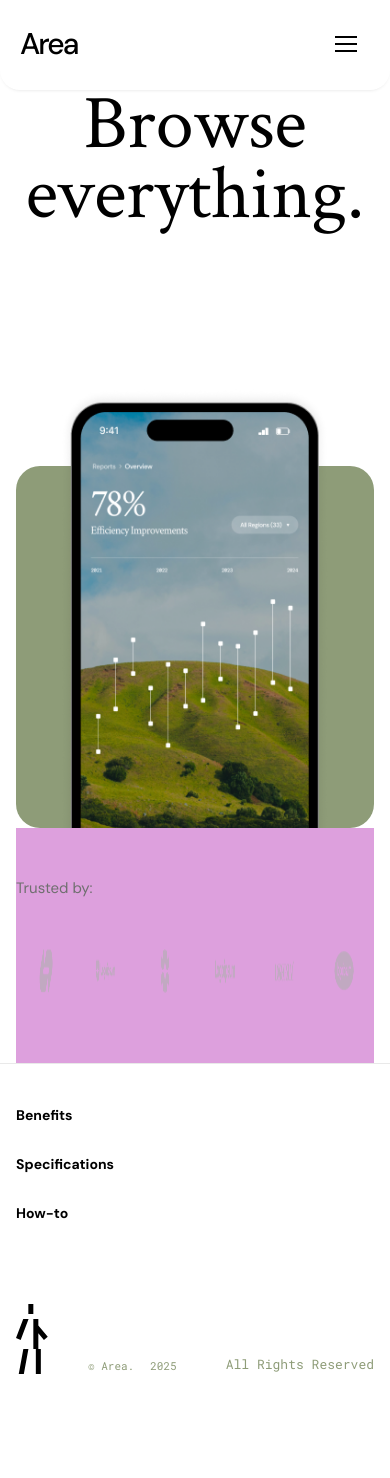
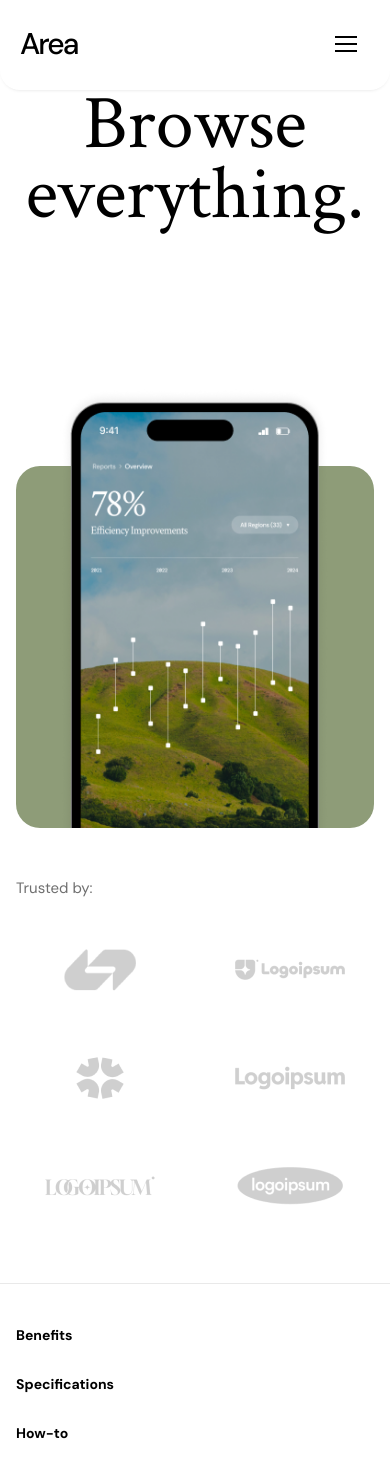
Before and after one commit to ministrov/landing-area-next-ts, a Next.js app: page / in a window 390 px wide. Shown: the top 1478 px of the page. Before the commit the page ends 1394 px from the top, so only its background shows below. Built offline with nearby package versions, Linux system fonts and the light colour scheme.

Commit message:
feat: end up creating a tablet and mobile version of partners section

```diff
--- a/components/partners/Partners.module.css
+++ b/components/partners/Partners.module.css
@@ -2,7 +2,6 @@
   height: 235px;
   padding-top: 50px;
   padding-bottom: 50px;
-  background-color: plum;
 }
 
 .slogan {
@@ -22,3 +21,21 @@
 .partnerItem {
   padding: 20px;
 }
+
+@media screen and (max-width: 1280px) {
+  .partners {
+    height: auto;
+  }
+
+  .partnersList {
+    flex-wrap: wrap;
+    justify-content: center;
+    column-gap: 40px;
+    row-gap: 20px;
+  }
+
+  .partnersList img {
+    width: 110px;
+    height: 42px;
+  }
+}
```
